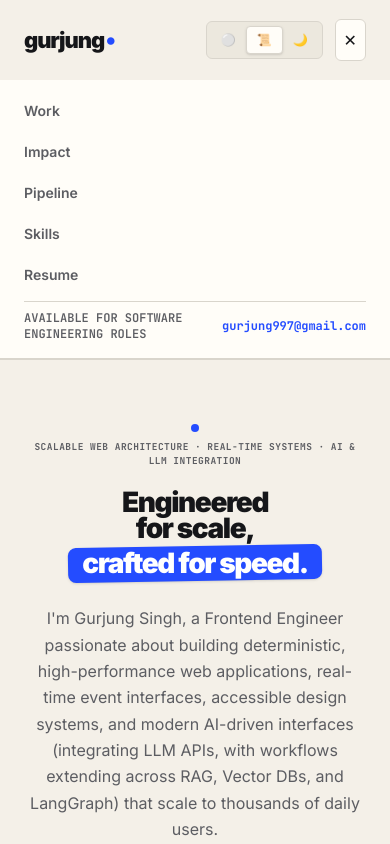
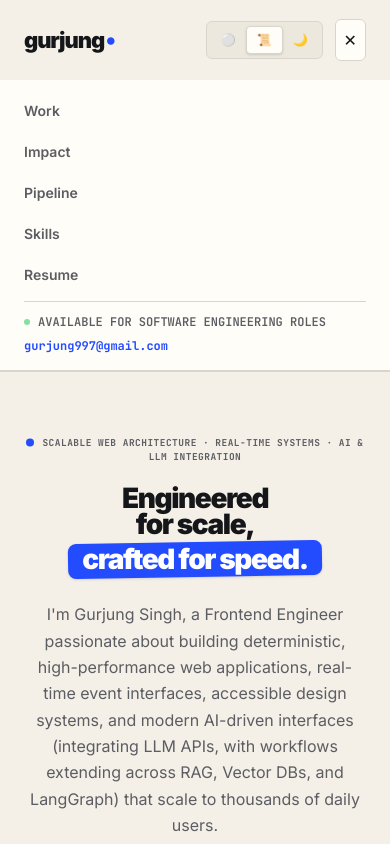
Before and after one commit to gurjung/portfolio, a Next.js app: page / in a window 390 px wide. Both pictures are taken after a click on the button "Toggle navigation menu". Shown: the top 844 px of the page. Built offline with nearby package versions, Linux system fonts and the light colour scheme.

Commit message:
fix(mobile): prevent status badge overlap in mobile drawer and anchor hero eyebrow dot

```diff
--- a/src/components/Header.tsx
+++ b/src/components/Header.tsx
@@ -91,11 +91,14 @@ export function Header() {
               {link.label}
             </a>
           ))}
-          <div className="pt-2 border-t border-[var(--border-color)] flex items-center justify-between text-xs font-mono text-[var(--text-muted)]">
-            <span>{personal.statusBadge}</span>
+          <div className="pt-3 border-t border-[var(--border-color)] flex flex-col gap-2 text-xs font-mono text-[var(--text-muted)]">
+            <div className="flex items-center gap-2">
+              <span className="w-1.5 h-1.5 rounded-full bg-[var(--accent-green)] shrink-0 animate-pulse" />
+              <span>{personal.statusBadge}</span>
+            </div>
             <a
               href={`mailto:${personal.email}`}
-              className="text-[var(--accent-blue)] font-bold"
+              className="text-[var(--accent-blue)] font-bold hover:underline"
             >
               {personal.email}
             </a>
--- a/src/components/hero/HeroHeadline.tsx
+++ b/src/components/hero/HeroHeadline.tsx
@@ -11,8 +11,8 @@ export function HeroHeadline() {
   return (
     <div className="flex flex-col justify-center items-center text-center lg:items-start lg:text-left">
       {/* Eyebrow Tag */}
-      <div className="font-mono text-[9.5px] sm:text-[11px] font-bold text-[var(--text-muted)] tracking-wider uppercase mb-5 text-center lg:text-left flex items-center justify-center lg:justify-start gap-2 max-w-[92vw] flex-wrap sm:flex-nowrap">
-        <span className="w-2 h-2 rounded-full bg-[var(--accent-blue)] shrink-0" />
+      <div className="font-mono text-[9.5px] sm:text-[11px] font-bold text-[var(--text-muted)] tracking-wider uppercase mb-5 text-center lg:text-left max-w-[92vw]">
+        <span className="inline-block w-2 h-2 rounded-full bg-[var(--accent-blue)] mr-2 align-middle -translate-y-[0.5px]" />
         <span>{personal.eyebrow}</span>
       </div>
 
```
